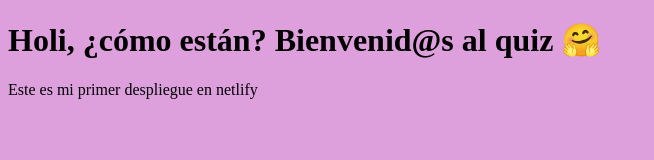
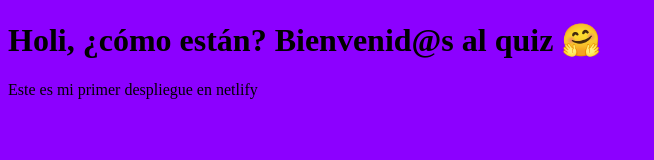
Before and after one commit to Daliany54/Repositorio2, a plain HTML site: page index.html in a window 1280 px wide. Shown: the whole page, without its empty margins (0-654 px from the left). Drawn offline with Linux system fonts and the light colour scheme.

Commit message:
nuevo color de fondo

```diff
--- a/index.html
+++ b/index.html
@@ -6,7 +6,7 @@
     <title>Document</title>
     <style>
         html, body{
-            background-color:plum;
+            background-color:rgb(140, 0, 255);
         }
     </style>
 </head>
```
